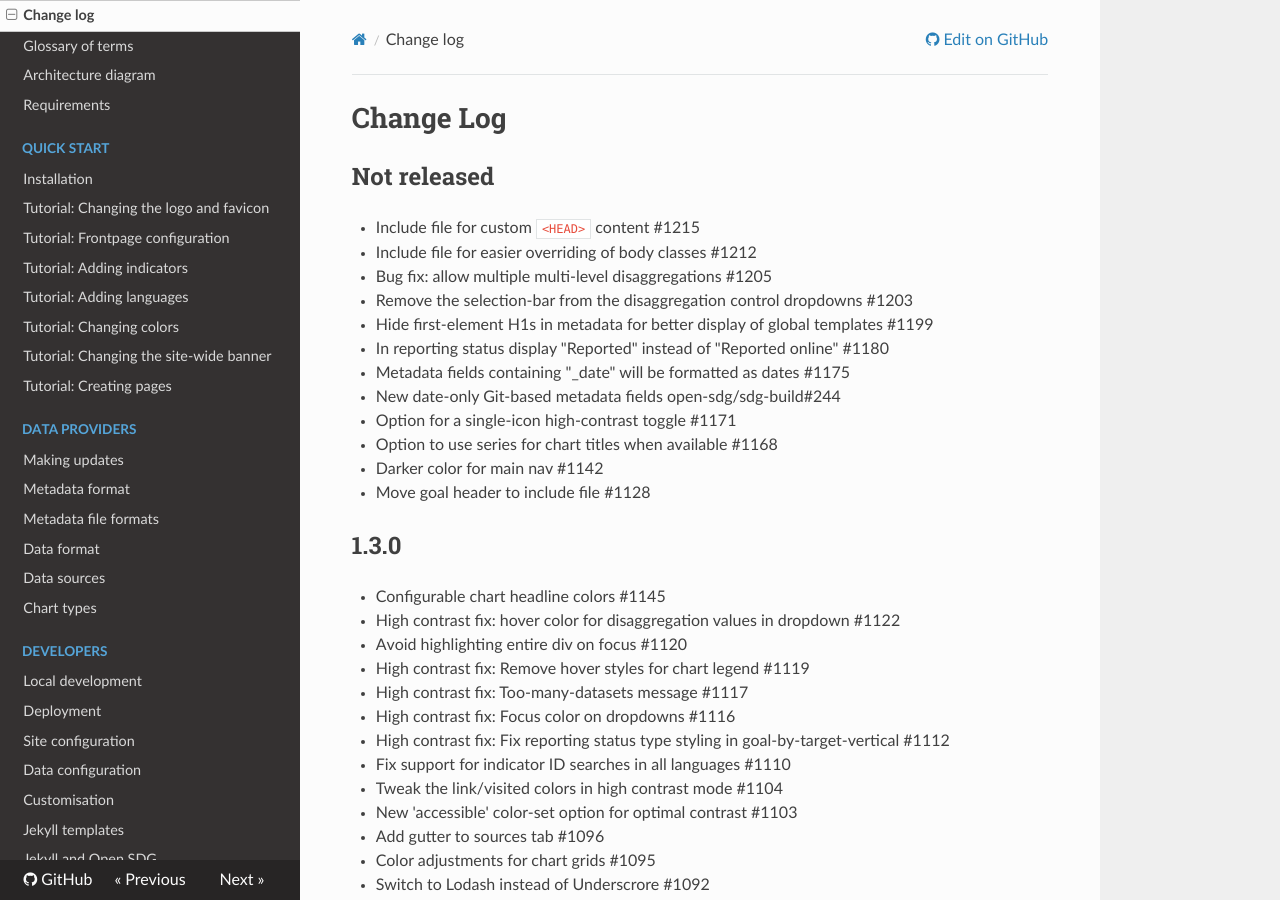
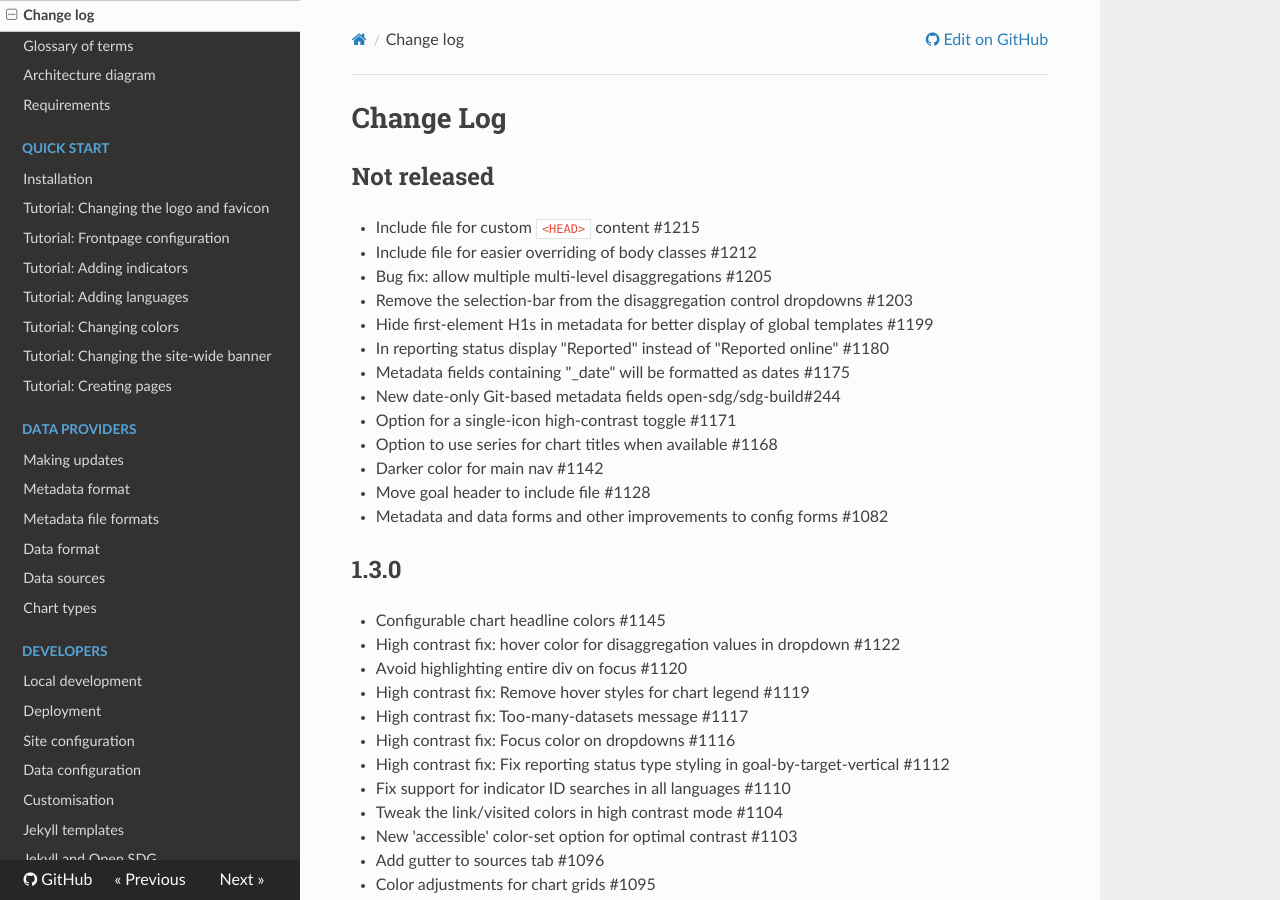
Before and after one commit to open-sdg/open-sdg, an MkDocs documentation site: the page built from docs/changelog.md, in a window 1280 px wide and 900 px high. Built offline with MkDocs 1.6.1, drawn with Linux system fonts in a browser that asks for light colours; nearby versions of some CDN libraries; old or Windows-style settings are respelled for this version of MkDocs.

Commit message:
Changelog

```diff
--- a/docs/changelog.md
+++ b/docs/changelog.md
@@ -14,6 +14,7 @@
 * Option to use series for chart titles when available #1168
 * Darker color for main nav #1142
 * Move goal header to include file #1128
+* Metadata and data forms and other improvements to config forms #1082
 
 ## 1.3.0
 
```
